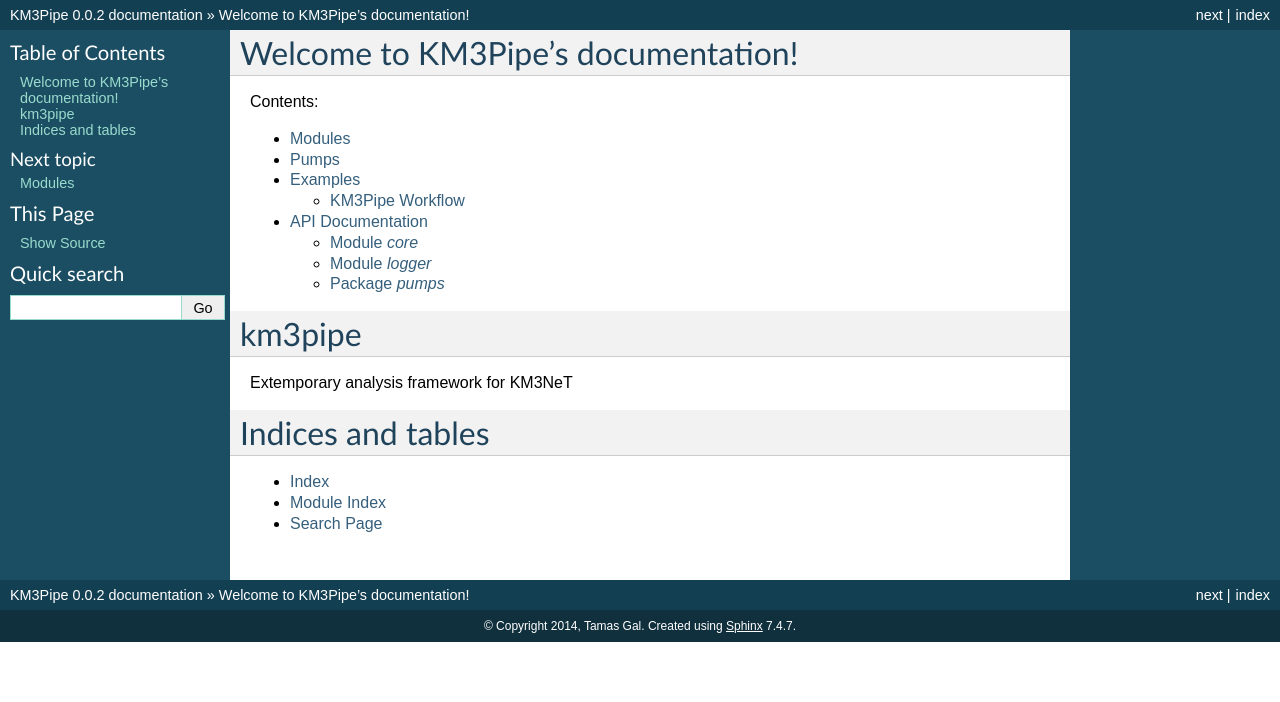
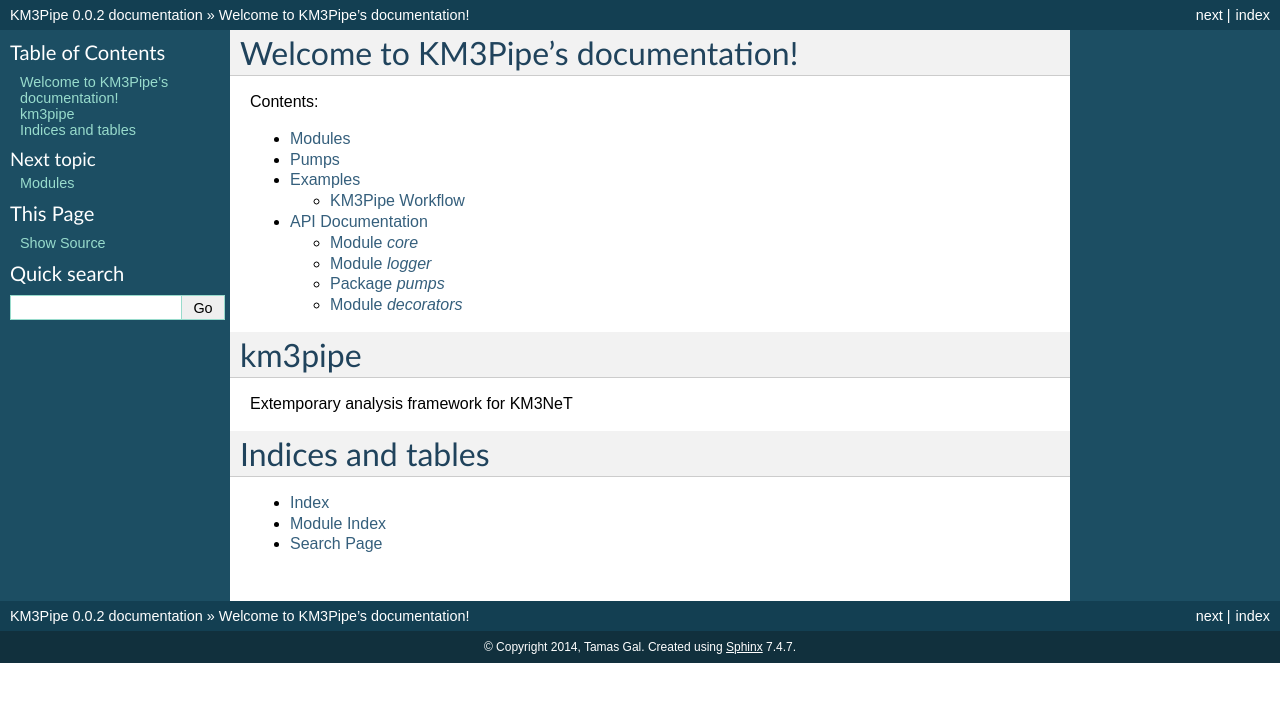
Before and after one commit to tamasgal/km3pipe, a Sphinx documentation site: the page built from docs/index.rst, in a window 1280 px wide. Shown: the top 702 px of the page. Built offline with Sphinx 7.4.7, drawn with Linux system fonts in a browser that asks for light colours; formulas are drawn with MathJax 3.

Commit message:
Adds autodoc for decorators

```diff
--- a/docs/api.rst
+++ b/docs/api.rst
@@ -23,3 +23,9 @@
 
 .. automodule:: km3pipe.pumps.evt
     :members:
+
+Module `decorators`
+-------------------
+
+.. automodule:: km3pipe.decorators
+    :members:
```
